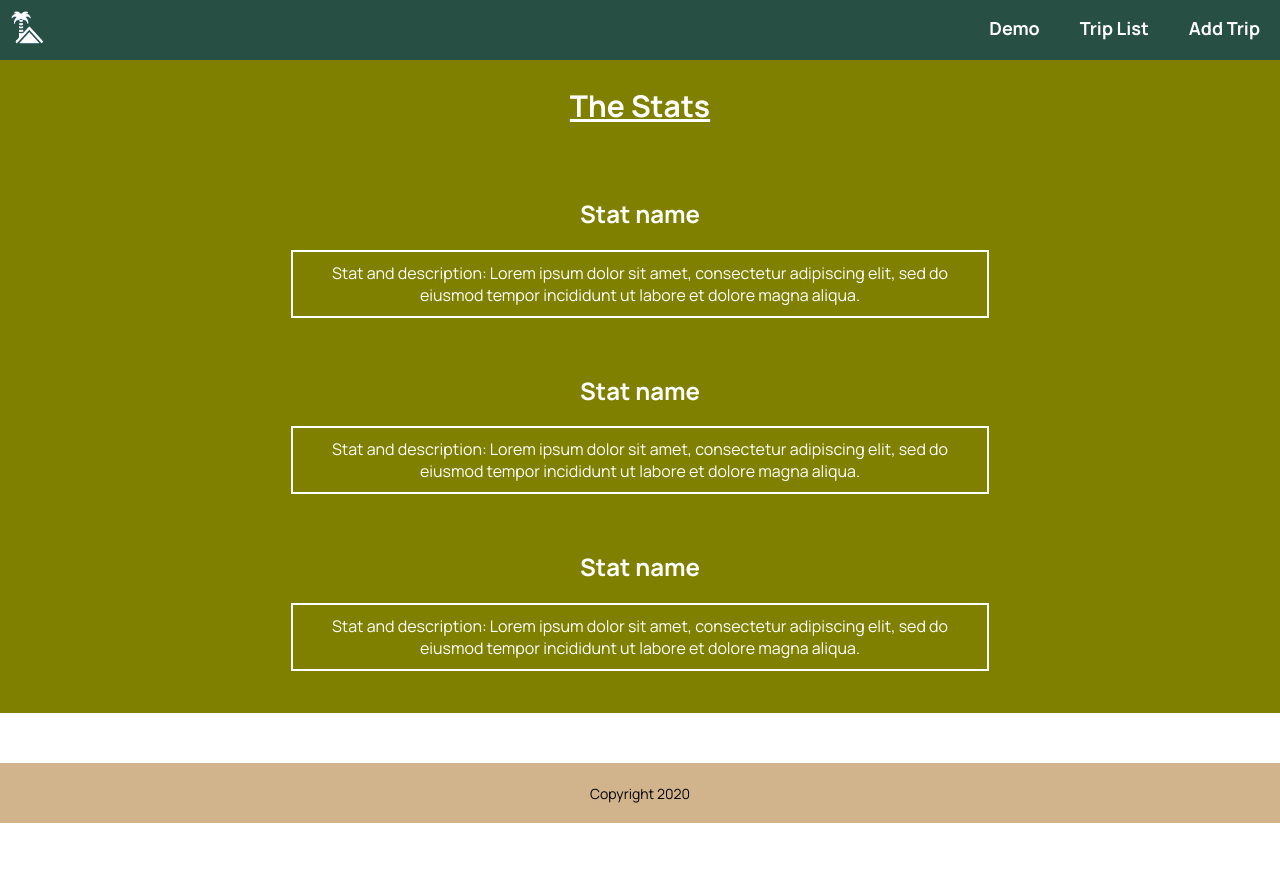
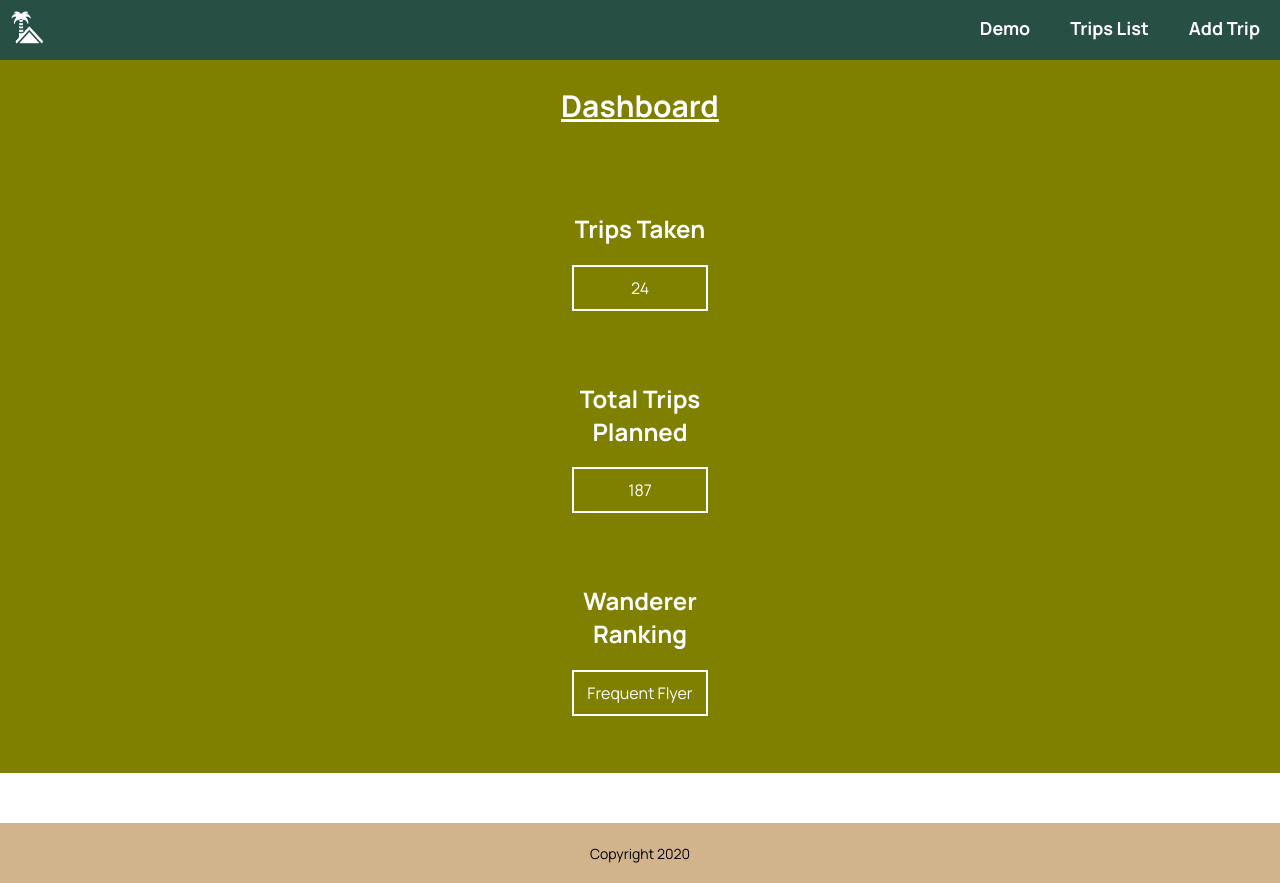
Before and after one commit to melleehall/home-holiday, a React (Create React App) app: page /dashboard in a window 1280 px wide. Before the commit the page ends 823 px from the top, so only its background shows below. Built offline with nearby package versions, Linux system fonts and the light colour scheme.

Commit message:
Reworked dashboard stat and trip components to use props

```diff
--- a/src/AddTripMain/AddTripMain.js
+++ b/src/AddTripMain/AddTripMain.js
@@ -7,12 +7,12 @@ export default class AddTripMain extends Component {
         return (
             <div>
                 <h2 className='add-trip-header'>Add a Trip!</h2>
-                <AddTripForm />
                 <h3>Instructions</h3>
                 <p className='add-trip-p'>
                     Add a trip to our database so you can share it with others or save it for a rainy day for yourself!
                     Each element of your trip will be categorized as correlating with one of the five senses.
                 </p>
+                <AddTripForm />
             </div>
         )
     }
--- a/src/DashboardMain/DashboardMain.js
+++ b/src/DashboardMain/DashboardMain.js
@@ -9,12 +9,21 @@ export default class DashboardMain extends Component {
                 <div className='dashboard-nav-container'>
                 </div>
                 <h2 className='stats-heading'>
-                    The Stats
+                    Dashboard
                 </h2>
                 <ul className='stat-list'>
-                    <DashboardStat />
-                    <DashboardStat />
-                    <DashboardStat />
+                    <DashboardStat
+                        name='Trips Taken'
+                        stat='24'
+                    />
+                    <DashboardStat
+                        name='Total Trips Planned'
+                        stat='187'
+                    />
+                    <DashboardStat
+                        name='Wanderer Ranking'
+                        stat='Frequent Flyer'
+                    />
                 </ul>
             </div>
         )
--- a/src/DashboardStat/DashboardStat.css
+++ b/src/DashboardStat/DashboardStat.css
@@ -2,7 +2,7 @@
     color: black;
     list-style-type: none;
     padding: 10px;
-    margin: 0px auto;
+    margin: 15px auto;
     width: 65%;
     text-align: center;
     color: white;
--- a/src/DashboardStat/DashboardStat.js
+++ b/src/DashboardStat/DashboardStat.js
@@ -5,9 +5,9 @@ export default class DashboardStat extends Component {
     render () {
         return (
             <li className='dashboard-stat'>
-                <h2>Stat name</h2>
+                <h2>{this.props.name}</h2>
                 <p>
-                    Stat and description: Lorem ipsum dolor sit amet, consectetur adipiscing elit, sed do eiusmod tempor incididunt ut labore et dolore magna aliqua.
+                    {this.props.stat}
                 </p>
             </li>
         )
--- a/src/LandingMain/LandingMain.js
+++ b/src/LandingMain/LandingMain.js
@@ -16,9 +16,9 @@ export default class LandingMain extends Component {
                 DEMO
             </NavLink>
             <div className='features-container'>
-                <LandingPageFeature />
-                <LandingPageFeature />
-                <LandingPageFeature />
+                <LandingPageFeature text='Explore hundreds of home holiday experiences'/>
+                <LandingPageFeature text='Create trips of your own and share them with friends'/>
+                <LandingPageFeature text='Increase your Wanderer Rank by completing trips'/>
             </div>
             <div className='quarantine-p'>
                 <h2>A note on quarantine - the inspiration for home holiday.</h2>
--- a/src/LandingPageFeature/LandingPageFeature.js
+++ b/src/LandingPageFeature/LandingPageFeature.js
@@ -6,7 +6,7 @@ export default class LandingPageFeature extends Component {
         return (
             <li className='app-feature'>
                 <h3>App Feature</h3>
-                <p>Lorem ipsum dolor sit amet, consectetur adipiscing elit, sed do eiusmod tempor incididunt ut labore et dolore magna aliqua.</p>
+                <p>{this.props.text}</p>
             </li>
         )
     }
--- a/src/Nav/Nav.js
+++ b/src/Nav/Nav.js
@@ -12,7 +12,7 @@ export default class Nav extends Component {
                     <img src={logo} alt='home holiday logo' className='logo-transparent-bckgrnd'/>
                 </NavLink>
                 <NavLink to='/dashboard' className='nav-btn'> Demo </NavLink>
-                <NavLink to='/trips' className='nav-btn'> Trip List</NavLink>
+                <NavLink to='/trips' className='nav-btn'> Trips List</NavLink>
                 <NavLink to='/add-trip' className='nav-btn'> Add Trip </NavLink>
             </div>
         )
--- a/src/Trip/Trip.js
+++ b/src/Trip/Trip.js
@@ -5,14 +5,13 @@ export default class Trip extends Component {
     render () {
         return (
             <li className='trip-item'>
-                <h2 className='trip-heading'>Paris</h2>
+                <h2 className='trip-heading'>{this.props.place}</h2>
                 <ul>
-                    <li> a description of this place and the experience </li>
-                    <li> a recipe for homemade croissants (taste) </li>
-                    <li> a playlist of French pop (sound) </li>
-                    <li> a virtual tour of the Louvre  (see) </li>
-                    <li> a recommendation for a delicious french roast bean (smell)</li>
-                    <li> a list of things that "feel" french to incorporate into the experience (a silk scarf, a crusty baguette to pull apart, a sturdy but delicate bistro chair) (touch)</li>
+                    <li> Taste: {this.props.taste} </li>
+                    <li> Hear: {this.props.hear}  </li>
+                    <li> See: {this.props.see} </li>
+                    <li> Smell: {this.props.smell} </li>
+                    <li> Touch: {this.props.touch}</li>
                 </ul>
             </li>
         )
--- a/src/TripListMain/TripListMain.css
+++ b/src/TripListMain/TripListMain.css
@@ -6,9 +6,6 @@
 }
 
 .trips-list-container {
-    background-image: linear-gradient(rgba(0, 0, 0, -0.7), rgba(0, 0, 0, -0.7)), url("../Images/mapwithpins.jpg");
-    background-position: center;
-    background-repeat: no-repeat;
     position: relative;
     top: -84px;
     padding-bottom: 150px;
--- a/src/TripListMain/TripListMain.js
+++ b/src/TripListMain/TripListMain.js
@@ -8,10 +8,30 @@ export default class TripListMain extends Component {
             <div className='trips-list-container'>
                 <h2 className='trips-list-heading'>Trips</h2>
                 <ul>
-                    <Trip />
-                    <Trip />
-                    <Trip />
-                    <Trip />
+                    <Trip
+                        place='France'
+                        taste='a recipe for homemade croissants'
+                        hear='a playlist of French pop'
+                        see='a virtual tour of the Louvre'
+                        smell='a recommendation for a delicious french roast bean'
+                        touch='things that "feel" french to incorporate into the experience (a silk scarf, a crusty baguette to pull apart, a sturdy but delicate bistro chair)'
+                    />
+                    <Trip
+                        place='Underwater'
+                        taste='a recipe for miso soup'
+                        hear='waves and whale sounds'
+                        see='virtual tour of the Great Barrier Reef'
+                        smell='Capri Blue candle from Anthropologie'
+                        touch='Ocean salt face and body scrup from Lush Cosmetics'
+                    />
+                    <Trip
+                        place='Mountain Retreat'
+                        taste='recipe for cast iron cornbread and a huckleberry cocktail'
+                        hear='Caamp and Mt Joy playlist'
+                        see='Ski Documentary'
+                        smell='fancy smores recipe for backyard campfire'
+                        touch='flannel blanket recommendation'
+                    />
                 </ul>
             </div>
         )
```
Also changed, not shown: 1 other file (tests, documents, lock files or other folders).
